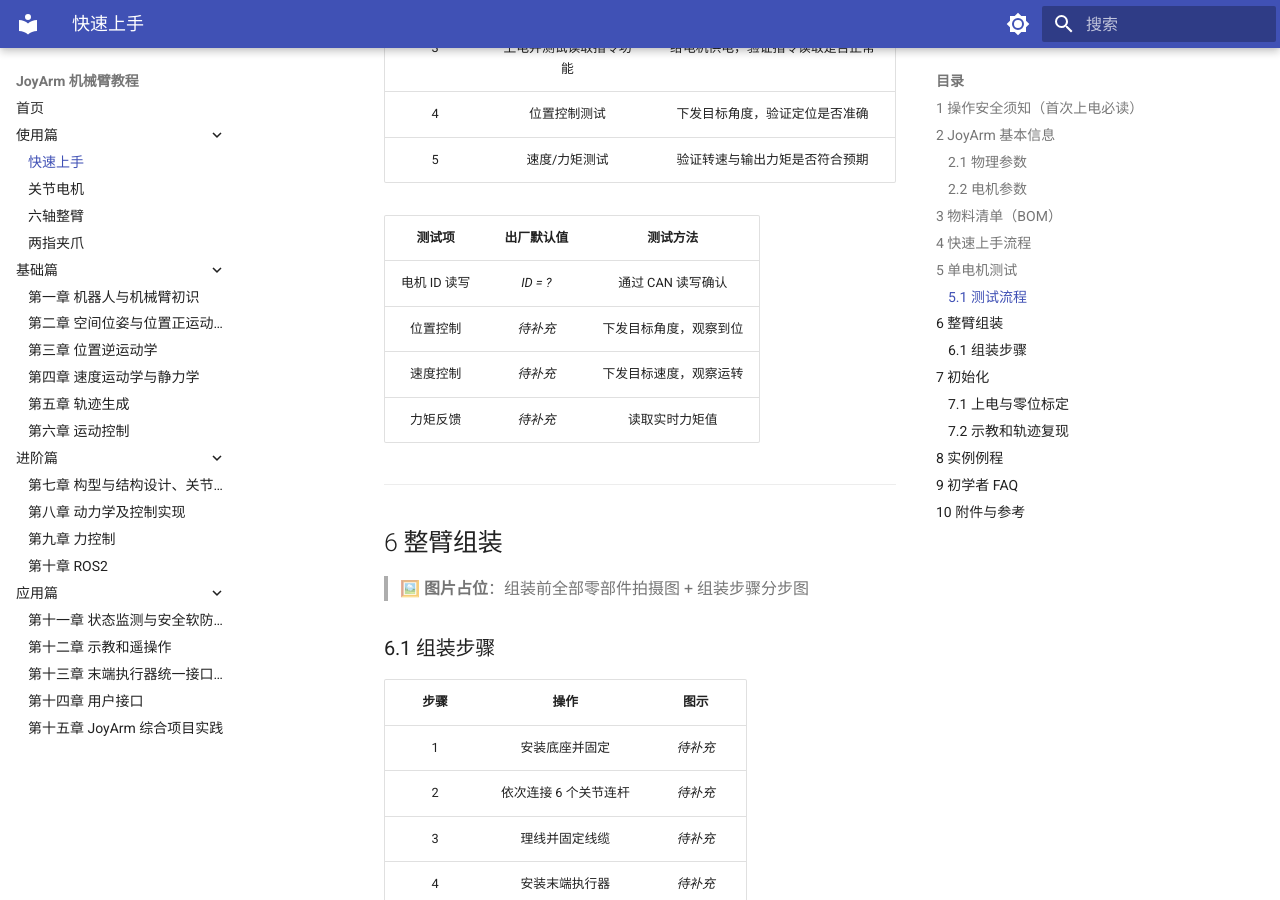
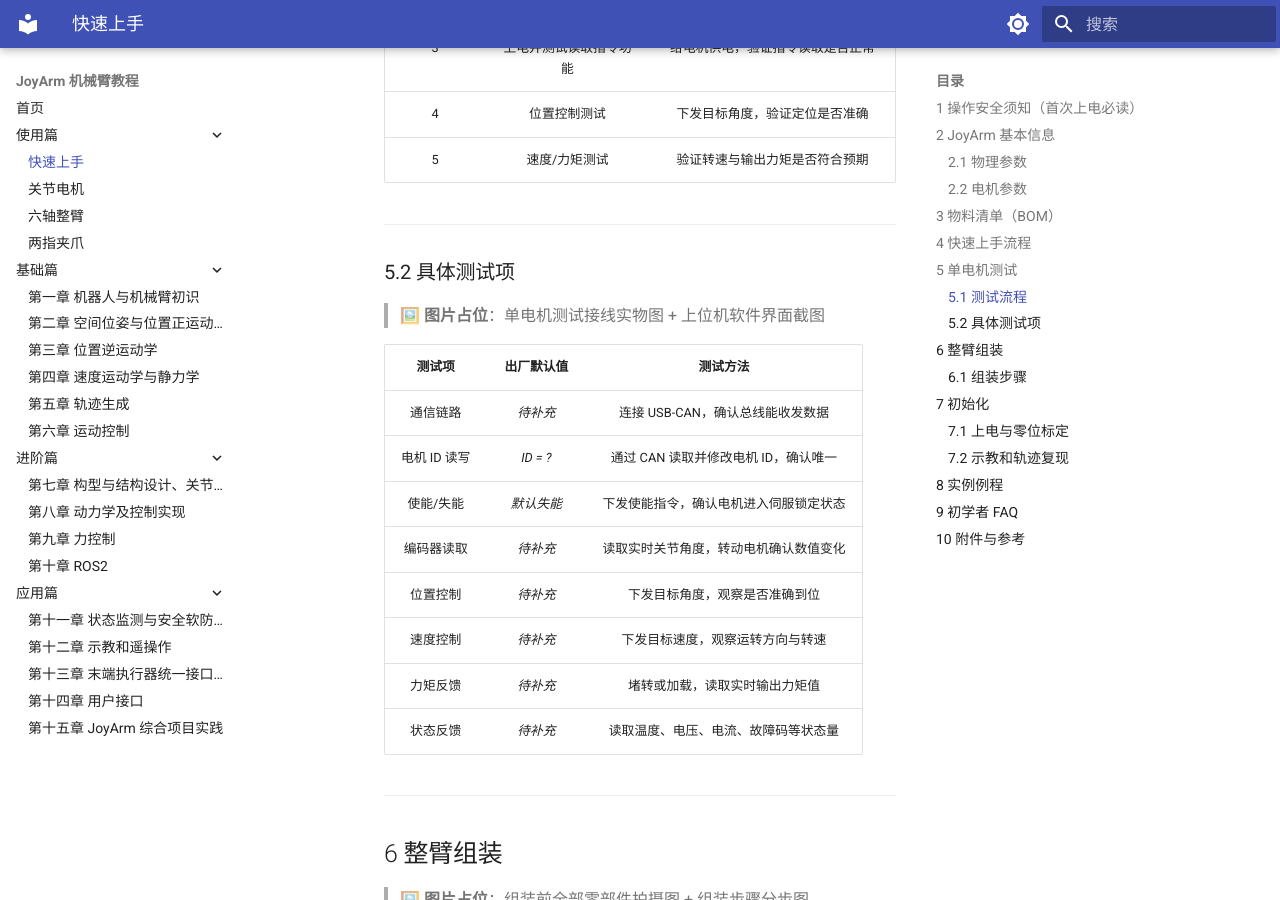
Before and after one commit to joyin-dexhand/joyin_arm_tutorial, an MkDocs documentation site: the page built from docs/chapter1_1.md, in a window 1280 px wide and 900 px high, scrolled down 3097 px. Built offline with MkDocs 1.6.1 and Material for MkDocs 9.7.7, drawn with Linux system fonts in a browser that asks for light colours.

Commit message:
docs(快速上手): 完善单电机测试具体测试项(5.2)
- 新增测试项: 通信链路、使能/失能、编码器读取、状态反馈
- 补全各模式出厂默认值与更具体的测试方法
- 新增接线实物图与界面截图占位

```diff
--- a/docs/chapter1_1.md
+++ b/docs/chapter1_1.md
@@ -87,12 +87,22 @@
 | 4 | 位置控制测试 | 下发目标角度，验证定位是否准确 |
 | 5 | 速度/力矩测试 | 验证转速与输出力矩是否符合预期 |
 
+---
+
+### 5.2 具体测试项
+
+> 🖼️ **图片占位**：单电机测试接线实物图 + 上位机软件界面截图
+
 | 测试项 | 出厂默认值 | 测试方法 |
 |:---:|:---:|:---:|
-| 电机 ID 读写 | *ID = ?* | 通过 CAN 读写确认 |
-| 位置控制 | *待补充* | 下发目标角度，观察到位 |
-| 速度控制 | *待补充* | 下发目标速度，观察运转 |
-| 力矩反馈 | *待补充* | 读取实时力矩值 |
+| 通信链路 | *待补充* | 连接 USB-CAN，确认总线能收发数据 |
+| 电机 ID 读写 | *ID = ?* | 通过 CAN 读取并修改电机 ID，确认唯一 |
+| 使能/失能 | *默认失能* | 下发使能指令，确认电机进入伺服锁定状态 |
+| 编码器读取 | *待补充* | 读取实时关节角度，转动电机确认数值变化 |
+| 位置控制 | *待补充* | 下发目标角度，观察是否准确到位 |
+| 速度控制 | *待补充* | 下发目标速度，观察运转方向与转速 |
+| 力矩反馈 | *待补充* | 堵转或加载，读取实时输出力矩值 |
+| 状态反馈 | *待补充* | 读取温度、电压、电流、故障码等状态量 |
 
 ---
 
```
